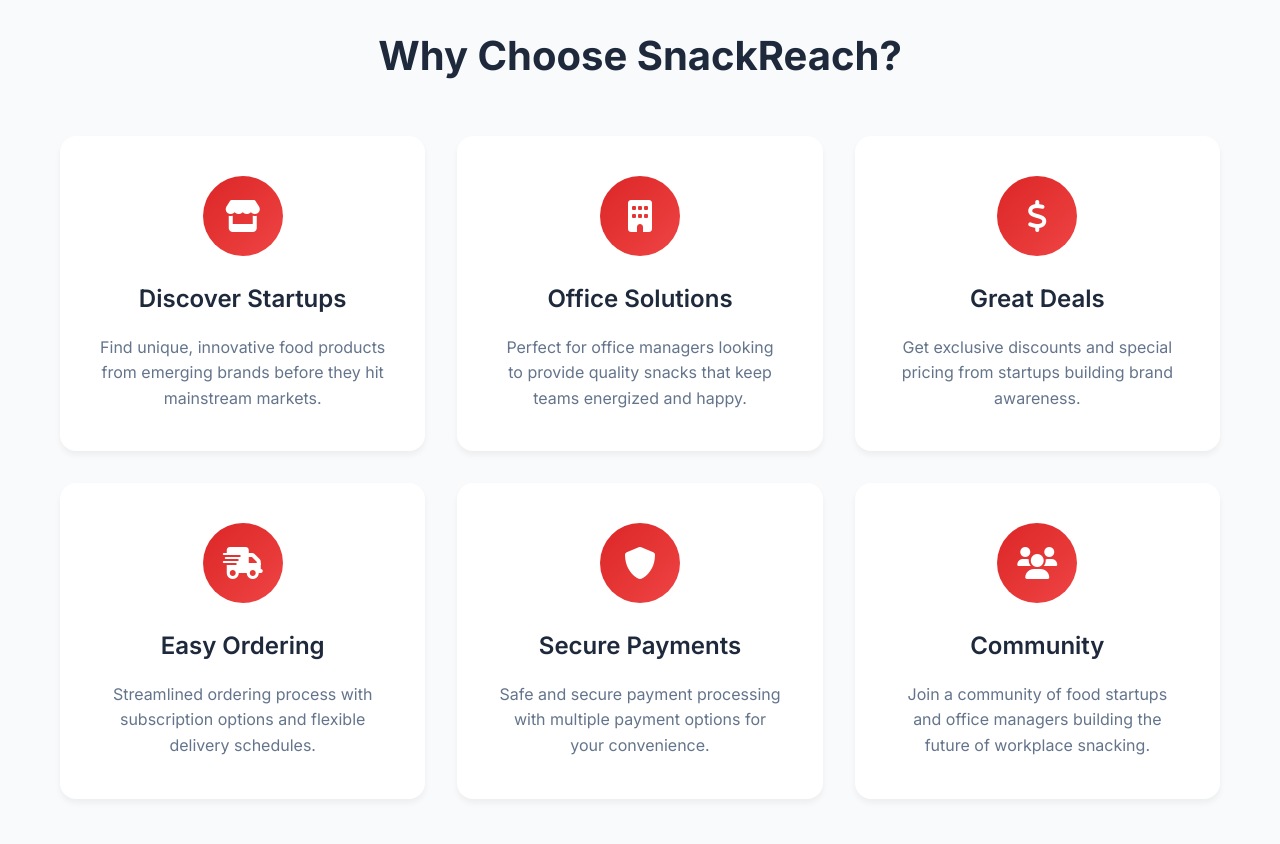
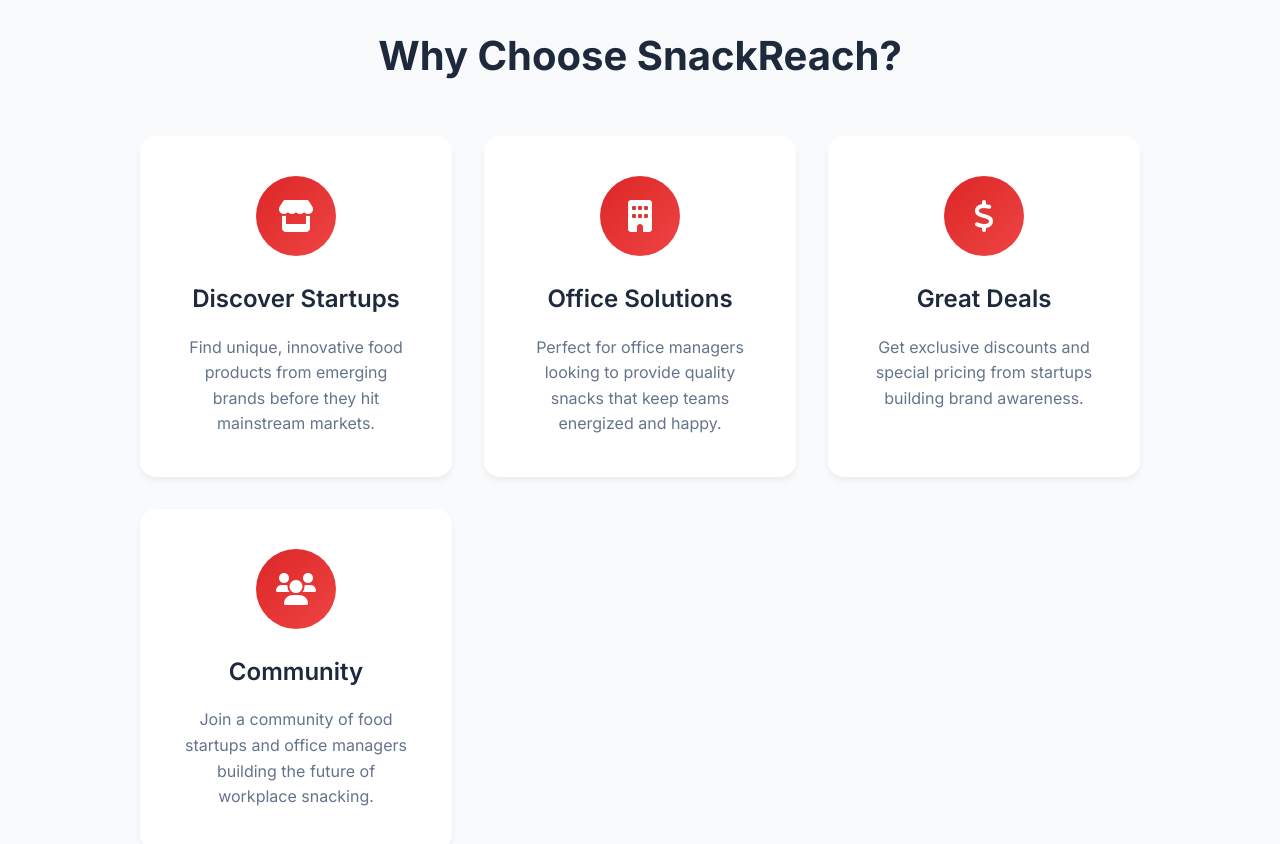
Before and after one commit to andyackerman1/snackreach, a React (Vite) app: page / in a window 1280 px wide. Shown: the part 820-1664 px from the top of the page. Built offline with nearby package versions, Linux system fonts and the light colour scheme; no server answers.

Commit message:
Improve home page formatting and keep only 4 features

```diff
--- a/src/pages/HomePage.jsx
+++ b/src/pages/HomePage.jsx
@@ -47,7 +47,7 @@
       <section className="features">
         <div className="container">
           <h2 className="section-title">Why Choose SnackReach?</h2>
-          <div className="features-grid">
+          <div className="features-grid" style={{ maxWidth: "1000px", margin: "0 auto" }}>
             <div className="feature-card">
               <div className="feature-icon">
                 <i className="fas fa-store"></i>
@@ -71,20 +71,6 @@
             </div>
             <div className="feature-card">
               <div className="feature-icon">
-                <i className="fas fa-shipping-fast"></i>
-              </div>
-              <h3>Easy Ordering</h3>
-              <p>Streamlined ordering process with subscription options and flexible delivery schedules.</p>
-            </div>
-            <div className="feature-card">
-              <div className="feature-icon">
-                <i className="fas fa-shield-alt"></i>
-              </div>
-              <h3>Secure Payments</h3>
-              <p>Safe and secure payment processing with multiple payment options for your convenience.</p>
-            </div>
-            <div className="feature-card">
-              <div className="feature-icon">
                 <i className="fas fa-users"></i>
               </div>
               <h3>Community</h3>
```
